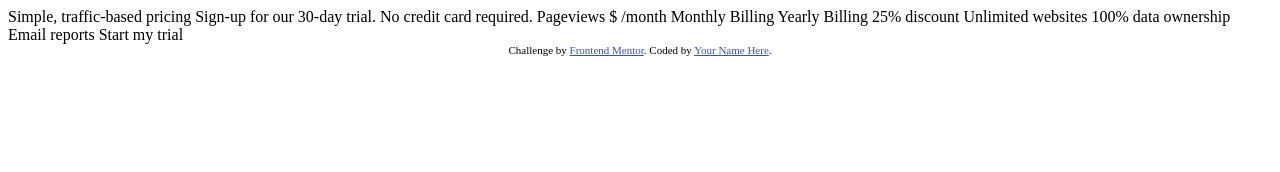
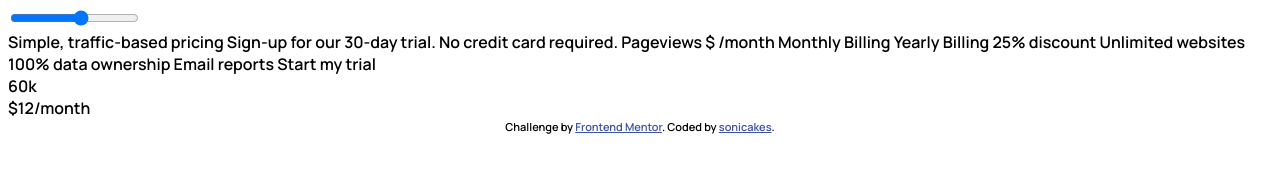
Before and after one commit to sonicakes/interactive-js-slider, a plain HTML site: page index.html in a window 1280 px wide. Drawn offline with nearby package versions, Linux system fonts and the light colour scheme.

Commit message:
add input range JS logic

```diff
--- a/index.html
+++ b/index.html
@@ -1,39 +1,53 @@
 <!DOCTYPE html>
 <html lang="en">
   <head>
-  <meta charset="UTF-8">
-  <meta name="viewport" content="width=device-width, initial-scale=1.0"> <!-- displays site properly based on user's device -->
+    <meta charset="UTF-8" />
+    <meta name="viewport" content="width=device-width, initial-scale=1.0" />
+    <!-- displays site properly based on user's device -->
 
-  <link rel="icon" type="image/png" sizes="32x32" href="./images/favicon-32x32.png">
+    <link
+      rel="icon"
+      type="image/png"
+      sizes="32x32"
+      href="./images/favicon-32x32.png"
+    />
 
-  <title>Frontend Mentor | Interactive pricing component</title>
+    <title>Interactive pricing component</title>
+    <link rel="preconnect" href="https://fonts.gstatic.com" />
+    <link
+      href="https://fonts.googleapis.com/css2?family=Manrope:wght@600;800&display=swap"
+      rel="stylesheet"
+    />
+    <link href="styles.css" rel="stylesheet" />
 
     <!-- Feel free to remove these styles or customise in your own stylesheet 👍 -->
     <style>
-    .attribution { font-size: 11px; text-align: center; }
-    .attribution a { color: hsl(228, 45%, 44%); }
+      .attribution {
+        font-size: 11px;
+        text-align: center;
+      }
+      .attribution a {
+        color: hsl(228, 45%, 44%);
+      }
     </style>
   </head>
   <body>
+    <input type="range" id="priceSlider" min="1" max="10">
+    <div>Simple, traffic-based pricing Sign-up for our 30-day trial. No credit card
+    required. Pageviews $ /month Monthly Billing Yearly Billing 25% discount
+    Unlimited websites 100% data ownership Email reports Start my trial</div>
 
-  Simple, traffic-based pricing
-  Sign-up for our 30-day trial. No credit card required.
+    <div id="viewsNum"></div>
+    <div id="priceNum"></div>
 
-  Pageviews
-  $ /month
-
-  Monthly Billing
-  Yearly Billing 25% discount
-
-  Unlimited websites
-  100% data ownership
-  Email reports
-
-  Start my trial
 
     <div class="attribution">
-    Challenge by <a href="https://www.frontendmentor.io?ref=challenge" target="_blank">Frontend Mentor</a>.
-    Coded by <a href="#">Your Name Here</a>.
+      Challenge by
+      <a href="https://www.frontendmentor.io?ref=challenge" target="_blank"
+        >Frontend Mentor</a
+      >. Coded by <a href="#">sonicakes</a>.
     </div>
+    <script src="https://code.jquery.com/jquery-3.5.1.min.js" integrity="sha256-9/aliU8dGd2tb6OSsuzixeV4y/faTqgFtohetphbbj0=" crossorigin="anonymous"></script>
+    <script src="index.js"></script>
   </body>
 </html>
--- /dev/null
+++ b/index.js
@@ -0,0 +1,41 @@
+$( document ).ready(function() {
+    valuesObj = {
+        1: "10k",
+        2: "20k",
+        3: "30k",
+        4: "40k",
+        5: "50k",
+        6: "60k",
+        7: "70k",
+        8: "80k",
+        9: "90k",
+        10: "100k"
+    }
+
+    pricingObj = {
+        "10k": "$7/month",
+        "20k": "$8/month",
+        "30k": "$9/month",
+        "40k": "$10/month",
+        "50k": "$11/month",
+        "60k": "$12/month",
+        "70k": "$13/month",
+        "80k": "$14/month",
+        "90k": "$15/month",
+        "100k":"$16/month"
+    }
+
+    let valSlider = $("#priceSlider").val();
+    $("#viewsNum").text(valuesObj[valSlider]);
+    let viewsCount =  $("#viewsNum").text();
+    $("#priceNum").text(pricingObj[viewsCount]);
+
+
+
+    $("#priceSlider").on("change", function(){
+        valSlider = $("#priceSlider").val();
+        viewsCount = $("#viewsNum").text();
+        $("#viewsNum").text(valuesObj[valSlider]);
+        $("#priceNum").text(pricingObj[viewsCount]);
+    });
+});
--- /dev/null
+++ b/styles.scss
@@ -0,0 +1,3 @@
+body {
+    font-family: 'Manrope', sans-serif;
+}
```
Also changed, not shown: styles.css (added), 1 other file. Lines whose indentation alone changed are shown as unchanged.
